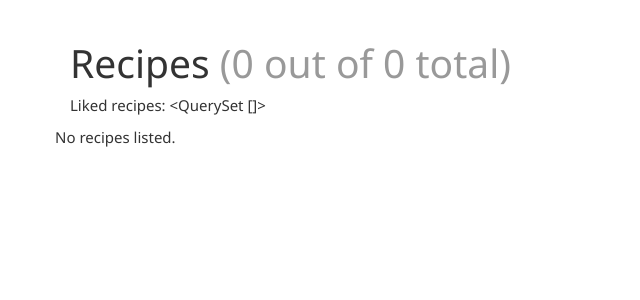
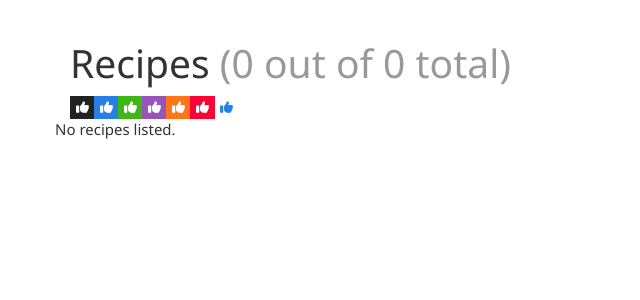
Before and after one commit to GrantKimes/ReciPy-Django-server, a Django app: page /recipes/ in a window 1280 px wide. Shown: the part 52-352 px from the top of the page, without its empty margins (0-640 px from the left). Run offline with Django 3.2, Linux system fonts and the light colour scheme; the visitor is signed in with stand-in values (Sample User, id 1); data that the repository does not hold is empty; some libraries are stand-ins or nearby versions.

Commit message:
Add thumbs up and down buttons on recipe list

```diff
--- a/main/templates/main/recipe_list.html
+++ b/main/templates/main/recipe_list.html
@@ -10,7 +10,15 @@
 
 		<h1>Recipes <span class="text-muted">({{ recipe_list.count }} out of {{ total_recipe_count }} total)</span></h1>
 
-    <p>Liked recipes: {{ liked_recipes }}</p>
+    <div class="btn-group btn-group-xs" role="group">
+      <button type="button" class="btn btn-default"><i class="fa fa-thumbs-up"></i></button>
+      <button type="button" class="btn btn-primary"><i class="fa fa-thumbs-up"></i></button>
+      <button type="button" class="btn btn-success"><i class="fa fa-thumbs-up"></i></button>
+      <button type="button" class="btn btn-info"><i class="fa fa-thumbs-up"></i></button>
+      <button type="button" class="btn btn-warning"><i class="fa fa-thumbs-up"></i></button>
+      <button type="button" class="btn btn-danger"><i class="fa fa-thumbs-up"></i></button>
+      <button type="button" class="btn btn-link"><i class="fa fa-thumbs-up"></i></button>
+    </div>
 
     <div class="row">
   	  {% if recipe_list %}
@@ -27,6 +35,19 @@
               {% else %}
                 <a class="nostyle" href="{% url 'login' %}?next={% url 'recipe_list' %}"><i class="fa fa-star-o needs-login"></i></a>
               {% endif %}
+
+              <div class="btn-group btn-group-xs" role="group">
+                {% if recipe in liked_recipes %}
+                  <button type="button" class="btn btn-primary"><i class="fa fa-thumbs-up"></i></button>
+                  <button type="button" class="btn btn-default"><i class="fa fa-thumbs-down"></i></button>
+                {% elif recipe in disliked_recipes %}
+                  <button type="button" class="btn btn-default"><i class="fa fa-thumbs-up"></i></button>
+                  <button type="button" class="btn btn-warning"><i class="fa fa-thumbs-down"></i></button>
+                {% else %}
+                  <button type="button" class="btn btn-default"><i class="fa fa-thumbs-up"></i></button>
+                  <button type="button" class="btn btn-default"><i class="fa fa-thumbs-down"></i></button>
+                {% endif %}
+              </div>
 
 
               <img src="{{ recipe.yummly_image_url }}">
```
Also changed, not shown: main/models.py (+3 -6 lines).
